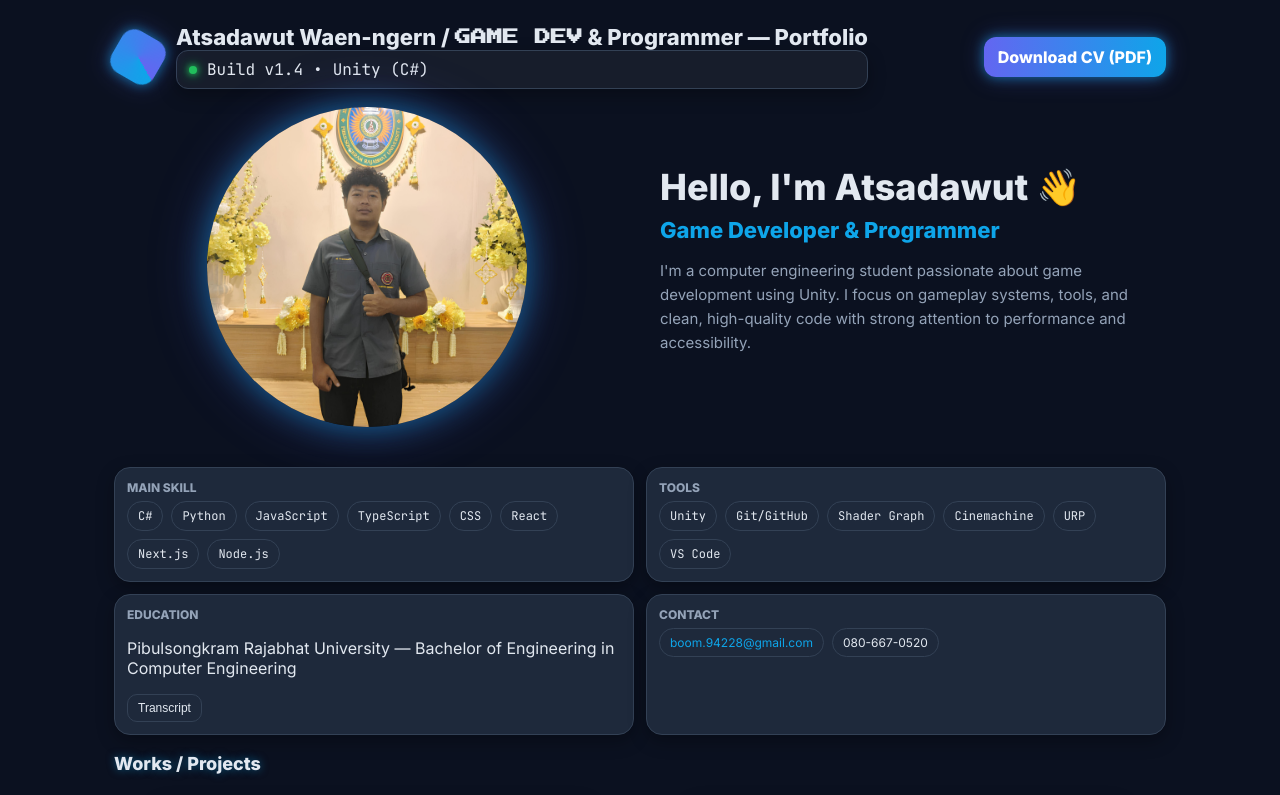
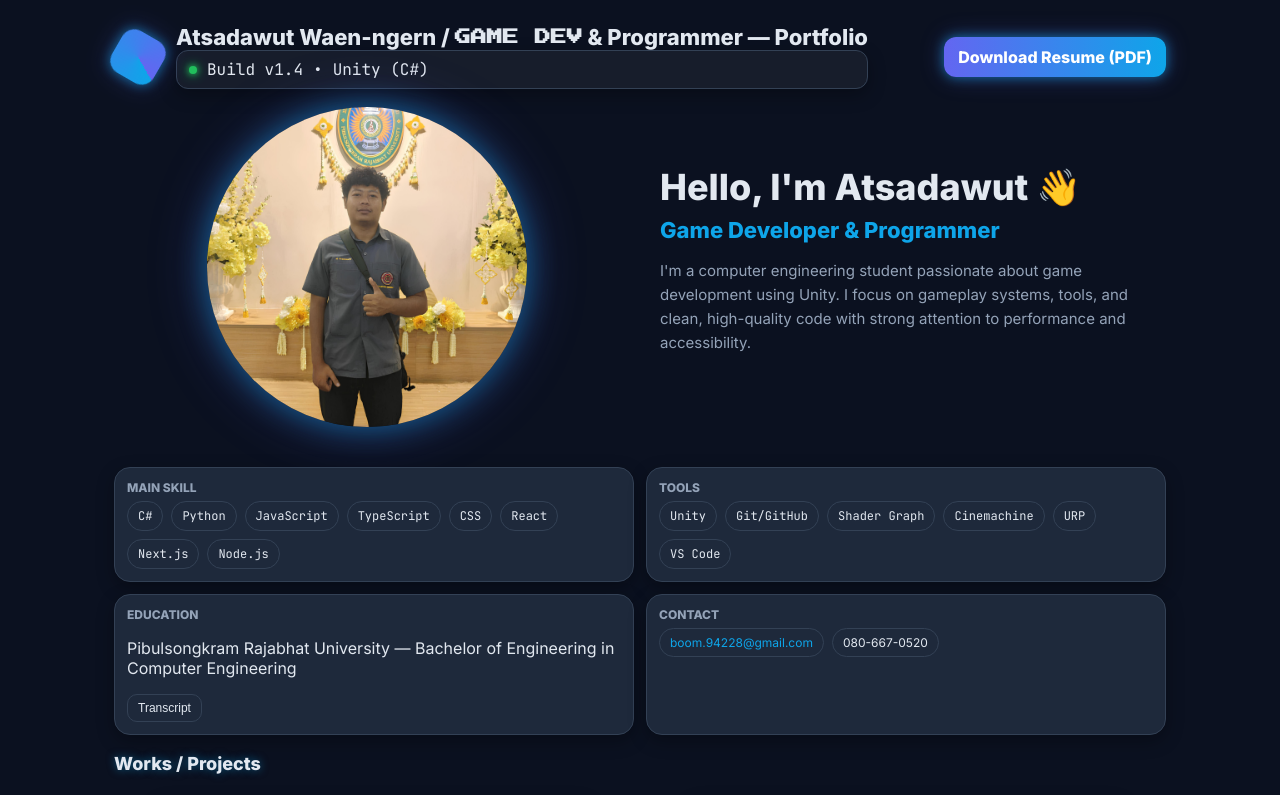
Before and after one commit to boom94228-dot/portfolio, a plain HTML site: page index.html in a window 1280 px wide. Shown: the top 795 px of the page. Drawn offline with Linux system fonts and the light colour scheme.

Commit message:
update all project files

```diff
--- a/index.html
+++ b/index.html
@@ -136,7 +136,7 @@
           <div class="hud mono"><span class="led"></span><span>Build v1.4</span><span>•</span><span>Unity (C#)</span></div>
         </div>
       </div>
-      <a class="btn-cta" href="assets/CV.pdf" download>Download CV (PDF)</a>
+      <a class="btn-cta" href="assets/Resume.pdf" download>Download Resume (PDF)</a>
     </header>
 
     <!-- INTRO PROFILE -->
```
Also changed, not shown: 1 other file.
